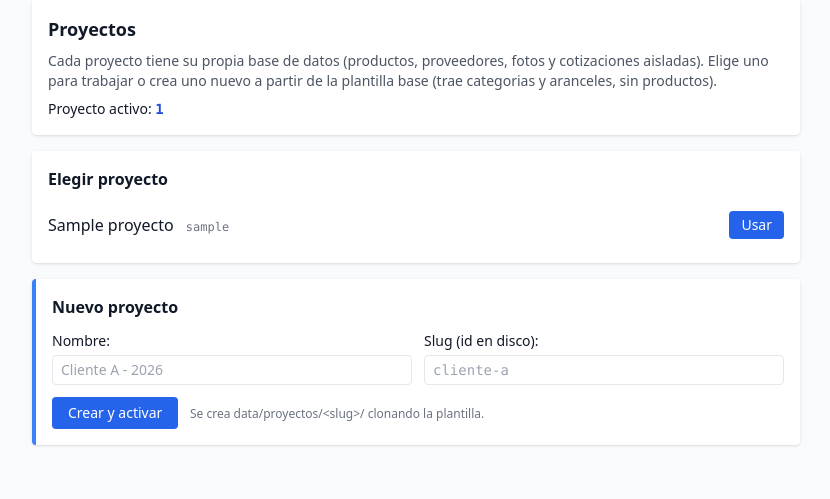
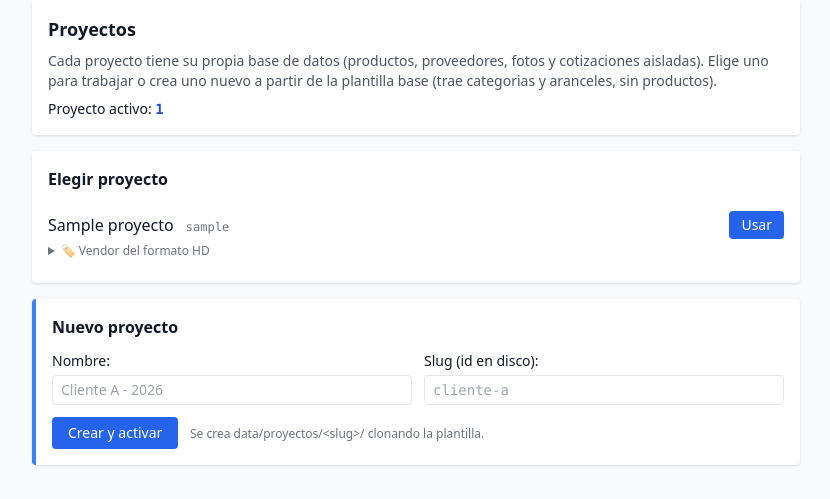
Before and after one commit to lloyds-git/cotizador-alibaba-v2, a FastAPI app: page /proyectos in a window 1280 px wide. Shown: the part 88-587 px from the top of the page, without its empty margins (224-1054 px from the left). Run offline with FastAPI, Linux system fonts and the light colour scheme; the visitor is signed in with stand-in values (Sample User, id 1); tables that the repository leaves empty hold one stand-in row (values such as "Sample post"); some libraries are stand-ins or nearby versions.

Commit message:
feat: vendor del formato HD configurable por proyecto + fix descarga HD
Vendor por proyecto:
- Proyecto gana vendor_hd/vendor_num_hd (fila 3=Vendor Name, 4=Vendor Number).
  Default historico "Totikay Pets SA de CV"/"TBD" para no cambiar los proyectos
  existentes.
- Migracion ligera ALTER TABLE al arranque (no hay Alembic).
- El export inyecta el vendor del proyecto activo en ambas rutas: Windows via
  --vendor/--vendor-num a llenar_formato_hd.py; Linux via el parametro
  `constantes` de formato_hd.llenar_formato_hd.
- POST /proyectos/{slug}/vendor + UI editable por proyecto en /proyectos.

Fix export HD (Windows): buscaba el .xlsx en la raiz del repo cuando el script
lo escribe junto al intermedio (carpeta de exports del proyecto); ademas el
nombre de descarga arrastraba el prefijo "_intermedio_".

Co-Authored-By: Claude Opus 4.8 (1M context) <noreply@anthropic.com>

```diff
--- a/app/modelos.py
+++ b/app/modelos.py
@@ -350,3 +350,8 @@ class Proyecto(SistemaBase):
     activo = Column(Boolean, default=True, nullable=False)
     creado_en = Column(DateTime, default=datetime.utcnow)
     ultimo_uso = Column(DateTime)
+    # Datos del vendor para el formato HD (fila 3 = Vendor Name, fila 4 = Vendor
+    # Number). Configurables por proyecto desde la pagina de Proyectos; el default
+    # conserva los valores historicos para no cambiar los proyectos existentes.
+    vendor_hd = Column(String(200), default="Totikay Pets SA de CV")
+    vendor_num_hd = Column(String(100), default="TBD")
--- a/app/routes.py
+++ b/app/routes.py
@@ -16,7 +16,7 @@ from app import jobs
 from app.modelos import (
     Producto, Proveedor, ArancelOverride, Arancel, CostoAdicional,
     CotizacionSnapshot, Foto, Categoria, CategoriaKeyword, PatronDescarte,
-    UsuarioAutorizado, CompetidorListing,
+    UsuarioAutorizado, CompetidorListing, Proyecto,
 )
 from app.clasificador import clasificar_descripcion, invalidar_cache
 from app.ingest import (
@@ -1259,6 +1259,23 @@ def home(request: Request, db: SesionDep):
     )
 
 
+def _vendor_hd_proyecto(slug: str) -> tuple[str, str]:
+    """(Vendor Name, Vendor Number) del proyecto para el formato HD (fila 3/4).
+
+    Vive en el registro del proyecto (sistema.db). Si falta, usa el default
+    historico para no cambiar el comportamiento previo.
+    """
+    p = db_module.get_sistema_session_factory()()
+    try:
+        proy = p.query(Proyecto).filter_by(slug=slug).first()
+        if proy:
+            return (proy.vendor_hd or "Totikay Pets SA de CV",
+                    proy.vendor_num_hd or "TBD")
+    finally:
+        p.close()
+    return ("Totikay Pets SA de CV", "TBD")
+
+
 def _correr_llenar_formato_hd(
     db: Session,
     xlsx_int: Path,
@@ -1266,6 +1283,8 @@ def _correr_llenar_formato_hd(
     base_fotos: str,
     categoria: str | None = "__usar_marcados__",
     params: dict | None = None,
+    vendor_hd: str = "Totikay Pets SA de CV",
+    vendor_num_hd: str = "TBD",
 ) -> Path:
     """Genera intermedio (por marcas o por categoria) + corre llenar_formato_hd.py.
 
@@ -1331,11 +1350,13 @@ def _correr_llenar_formato_hd(
     if _sys.platform == "win32":
         # --- Windows: Excel via COM (llenar_formato_hd.py) ---
         script = proyecto / "llenar_formato_hd.py"
-        # Replicar el naming de llenar_formato_hd.construir_nombre_salida().
+        # Replicar el naming de llenar_formato_hd.construir_nombre_salida():
+        # escribe formato-hd-<base>.xlsx JUNTO al intermedio (xlsx_int.parent),
+        # que es la carpeta de exports del proyecto, no la raiz del repo.
         base_salida = xlsx_int.stem.lower()
         if base_salida.startswith("_intermedio_"):
             base_salida = base_salida[len("_intermedio_"):]
-        salida_default = proyecto / f"formato-hd-{base_salida}.xlsx"
+        salida_default = xlsx_int.parent / f"formato-hd-{base_salida}.xlsx"
         for p in {salida, salida_default}:
             if p.exists():
                 try:
@@ -1347,7 +1368,8 @@ def _correr_llenar_formato_hd(
                     )
         result = subprocess.run(
             [_sys.executable, str(script), str(xlsx_int), str(formato),
-             "--mapeo", MAPEO_HD, "--yes"],
+             "--mapeo", MAPEO_HD, "--yes",
+             "--vendor", vendor_hd, "--vendor-num", vendor_num_hd],
             capture_output=True, text=True, cwd=str(proyecto),
             stdin=subprocess.DEVNULL,
         )
@@ -1381,6 +1403,7 @@ def _correr_llenar_formato_hd(
         formato_hd.llenar_formato_hd(
             str(xlsx_int), str(template_xlsx), str(salida),
             formato_hd.parsear_mapeo(MAPEO_HD),
+            constantes={**formato_hd.CONSTANTES, 3: vendor_hd, 4: vendor_num_hd},
         )
     except Exception as e:
         raise HTTPException(500, f"Fallo el llenado del formato HD: {e}")
@@ -1480,9 +1503,13 @@ def exportar(
     exports = db_module.exports_dir_proyecto(slug)
     exports.mkdir(parents=True, exist_ok=True)
     xlsx_int = exports / "_intermedio_seleccion.xlsx"
-    salida = exports / f"formato-hd-{xlsx_int.stem.lower()}.xlsx"
+    # Nombre limpio: construir_nombre_salida() quita el prefijo "_intermedio_",
+    # asi salida coincide con lo que escribe el script (formato-hd-seleccion.xlsx).
+    salida = exports / "formato-hd-seleccion.xlsx"
+    vendor_hd, vendor_num_hd = _vendor_hd_proyecto(slug)
     archivo = _correr_llenar_formato_hd(
-        db, xlsx_int, salida, _base_fotos(slug), params=params
+        db, xlsx_int, salida, _base_fotos(slug), params=params,
+        vendor_hd=vendor_hd, vendor_num_hd=vendor_num_hd,
     )
     # Snapshot por cada producto marcado
     _snapshot_productos_exportados(
@@ -1569,8 +1596,10 @@ def exportar_categoria(
 
     # Pasamos categoria=None si el cliente uso el sentinela __sin_categoria__
     cat_filter = None if categoria == SIN_CATEGORIA else categoria
+    vendor_hd, vendor_num_hd = _vendor_hd_proyecto(slug)
     archivo = _correr_llenar_formato_hd(
-        db, xlsx_int, salida, _base_fotos(slug), categoria=cat_filter, params=params
+        db, xlsx_int, salida, _base_fotos(slug), categoria=cat_filter, params=params,
+        vendor_hd=vendor_hd, vendor_num_hd=vendor_num_hd,
     )
     # Snapshot por cada producto exportado en la categoria
     _snapshot_productos_exportados(
--- a/app/templates/proyectos.html
+++ b/app/templates/proyectos.html
@@ -21,7 +21,8 @@
     {% if proyectos %}
       <ul class="divide-y">
         {% for p in proyectos %}
-          <li class="py-2 flex items-center justify-between">
+          <li class="py-2">
+            <div class="flex items-center justify-between">
               <div>
                 <span class="font-medium">{{ p.nombre }}</span>
                 <span class="text-xs text-gray-500 font-mono ml-2">{{ p.slug }}</span>
@@ -39,6 +40,32 @@
                   </button>
                 </form>
               {% endif %}
+            </div>
+            <details class="mt-1">
+              <summary class="text-xs text-gray-500 cursor-pointer hover:text-gray-700 select-none">
+                🏷️ Vendor del formato HD
+              </summary>
+              <form method="post" action="/proyectos/{{ p.slug }}/vendor"
+                    class="grid grid-cols-2 gap-2 text-sm mt-2 items-end bg-gray-50 p-2 rounded">
+                <label>Vendor Name <span class="text-gray-400">(fila 3)</span>:
+                  <input type="text" name="vendor_hd" value="{{ p.vendor_hd }}"
+                         class="border rounded px-2 py-1 w-full mt-1">
+                </label>
+                <label>Vendor Number <span class="text-gray-400">(fila 4)</span>:
+                  <input type="text" name="vendor_num_hd" value="{{ p.vendor_num_hd }}"
+                         class="border rounded px-2 py-1 w-full mt-1 font-mono">
+                </label>
+                <div class="col-span-2">
+                  <button type="submit"
+                          class="bg-green-600 hover:bg-green-700 text-white px-3 py-1 rounded text-sm">
+                    Guardar vendor
+                  </button>
+                  <span class="text-xs text-gray-500 ml-2">
+                    Se usa como Vendor Name/Number al exportar el formato HD de este proyecto.
+                  </span>
+                </div>
+              </form>
+            </details>
           </li>
         {% endfor %}
       </ul>
```
Also changed, not shown: app/db.py (+23 -1 lines), app/formato_hd.py (+6 -1 lines), app/routes_proyectos.py (+21 -0 lines), llenar_formato_hd.py (+25 -2 lines). Lines whose indentation alone changed are shown as unchanged.
